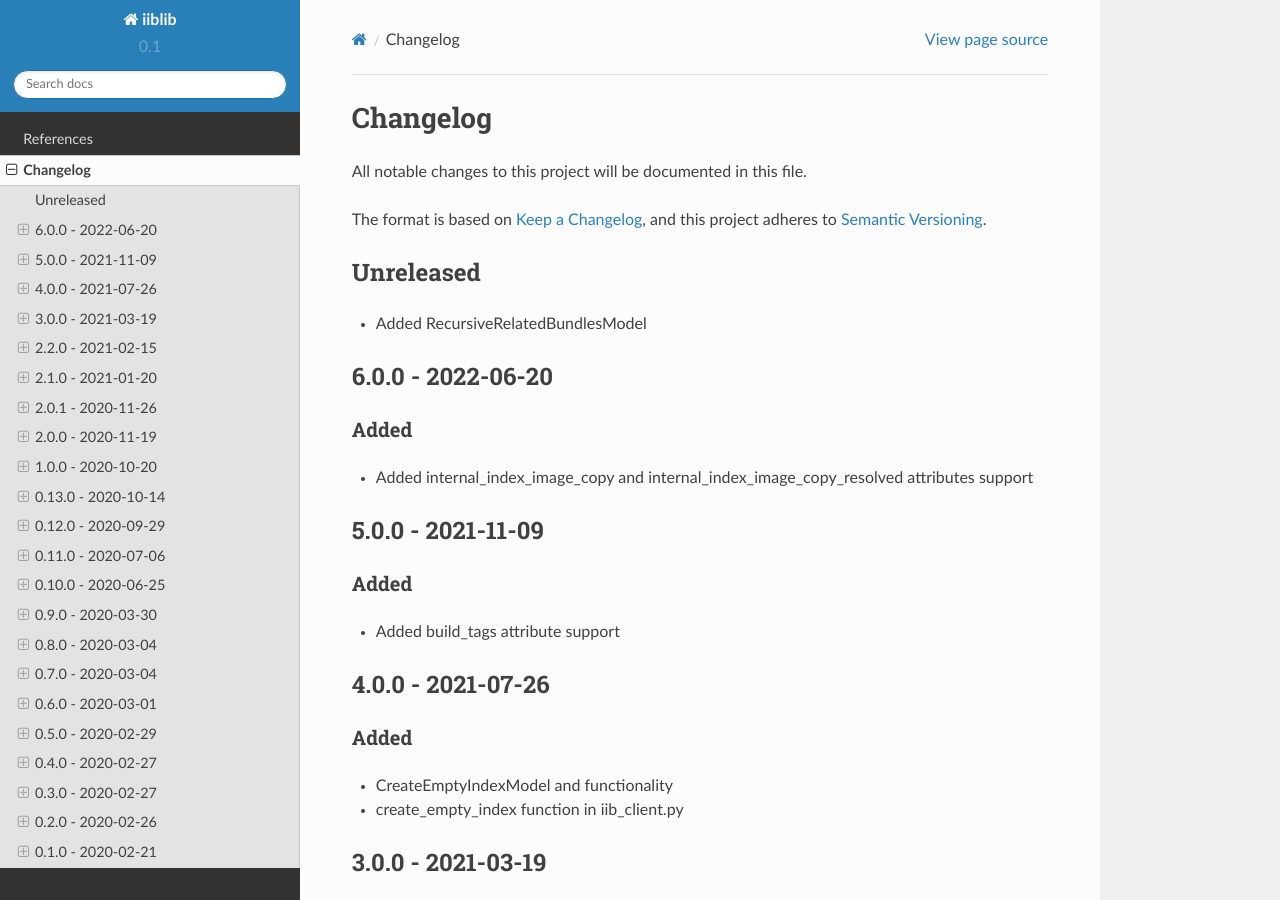
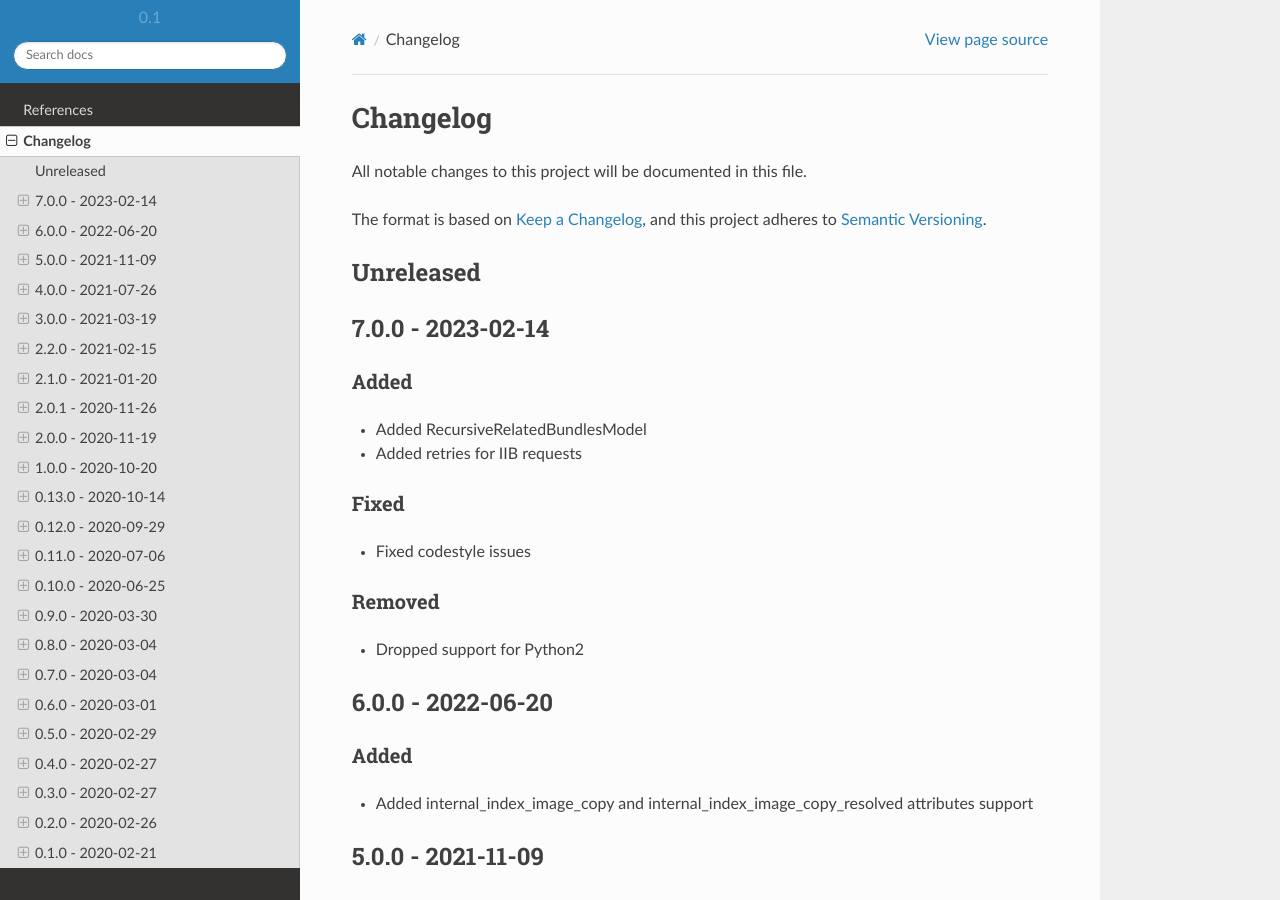
Before and after one commit to release-engineering/iiblib, a Sphinx documentation site: the page built from docs/source/CHANGELOG.md, in a window 1280 px wide and 900 px high. Built offline with Sphinx 7.4.7 and the Read the Docs theme 2.0.0, drawn with Linux system fonts in a browser that asks for light colours.

Commit message:
Release v7.0.0
CLOUDDST-17245

```diff
--- a/docs/source/CHANGELOG.md
+++ b/docs/source/CHANGELOG.md
@@ -6,7 +6,18 @@ The format is based on [Keep a Changelog](https://keepachangelog.com/en/1.0.0/),
 and this project adheres to [Semantic Versioning](https://semver.org/spec/v2.0.0.html).
 
 ## Unreleased
+
+## 7.0.0 - 2023-02-14
+
+### Added
  - Added RecursiveRelatedBundlesModel
+ - Added retries for IIB requests
+
+### Fixed
+ - Fixed codestyle issues
+
+### Removed
+- Dropped support for Python2
 
 ## 6.0.0 - 2022-06-20
 
--- a/setup.py
+++ b/setup.py
@@ -60,7 +60,7 @@ if os.environ.get("READTHEDOCS", None):
 
 setup(
     name="iiblib",
-    version="6.0.0",
+    version="7.0.0",
     description="IIB client library",
     long_description=long_description,
     long_description_content_type="text/markdown",
```
